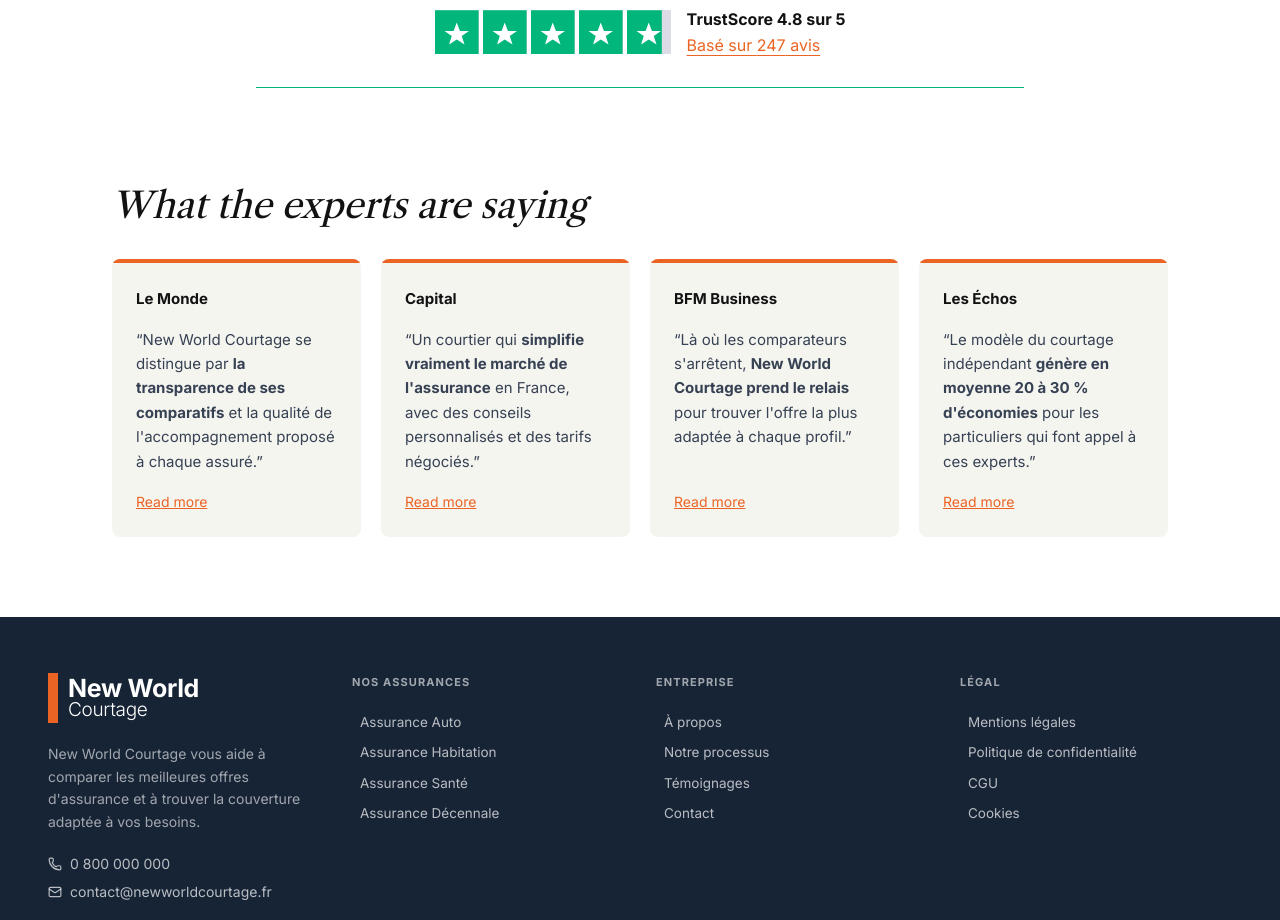
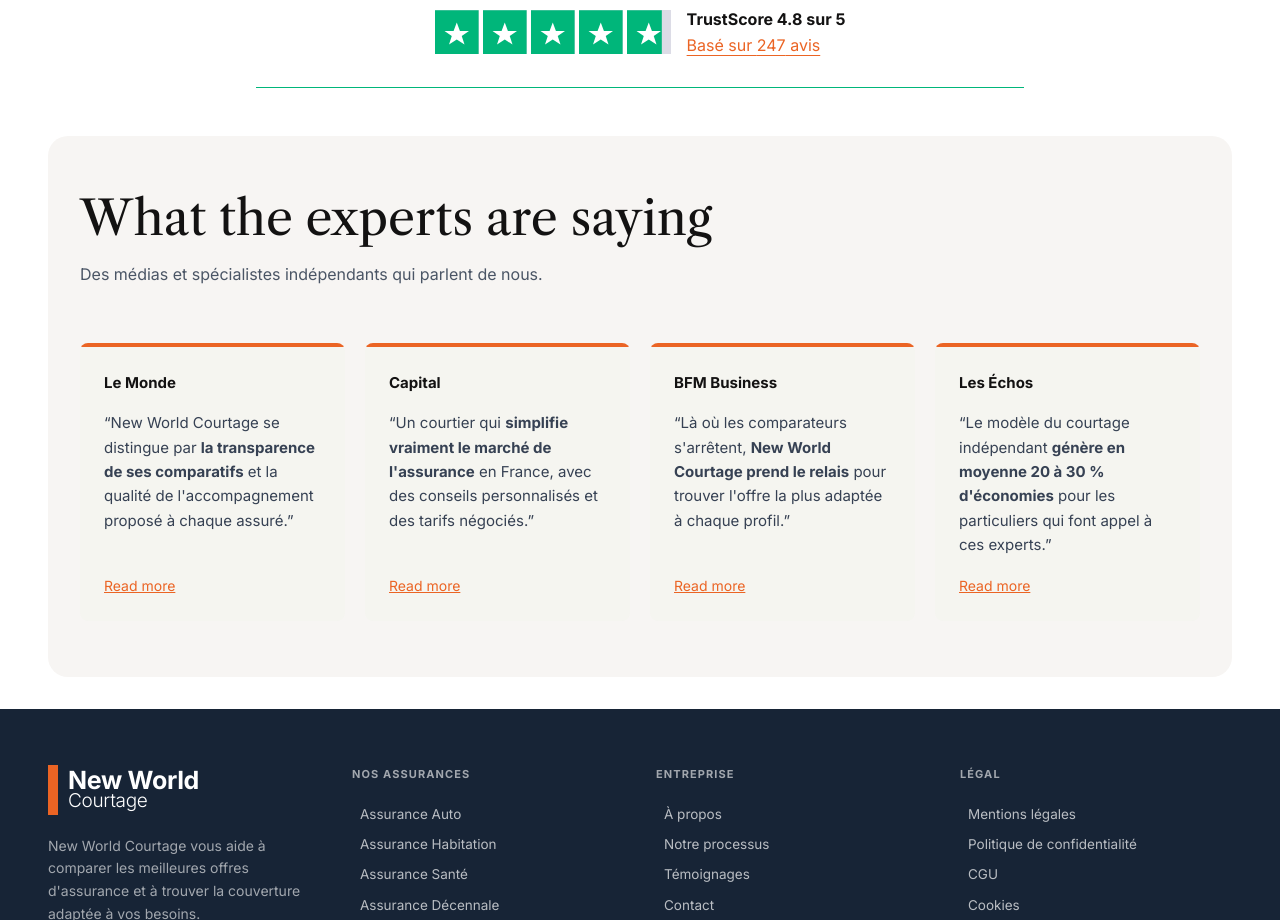
Before and after one commit to mehdibenrabiaa/new_world_courtage, a Next.js app: page /about/reviews in a window 1280 px wide. Shown: the part 827-1747 px from the top of the page. Built offline with nearby package versions, Linux system fonts and the light colour scheme.

Commit message:
experts section: match homepage section skeleton and header style

```diff
--- a/pages/about/reviews.js
+++ b/pages/about/reviews.js
@@ -162,14 +162,23 @@
 
 function ExpertsSection() {
   return (
-    <section className={`${cx} py-10 lg:py-16`}>
-      <h2 className={`text-[28px] lg:text-[36px] leading-[1.2] text-[#131212] mb-8 ${libreCaslon.className}`}>
-        <em>What the experts are saying</em>
-      </h2>
-      <div className="grid grid-cols-1 sm:grid-cols-2 lg:grid-cols-4 gap-5">
-        {EXPERTS.map((e) => (
-          <ExpertCard key={e.id} {...e} />
-        ))}
+    <section className="w-full py-4">
+      <div className="px-4 lg:px-12 2xl:px-24">
+        <div className="rounded-[20px] bg-[var(--color-light)] px-4 py-10 lg:px-8 lg:py-14">
+          <div className="flex flex-col gap-4 max-w-2xl mb-10 lg:mb-14">
+            <h2 className={`text-[8vw] sm:text-[42px] lg:text-[48px] leading-[1.1] text-[#131212] ${libreCaslon.className}`}>
+              What the <em className={`italic ${libreCaslon.className}`}>experts</em> are saying
+            </h2>
+            <p className="text-base text-gray-600 leading-relaxed">
+              Des médias et spécialistes indépendants qui parlent de nous.
+            </p>
+          </div>
+          <div className="grid grid-cols-1 sm:grid-cols-2 lg:grid-cols-4 gap-5">
+            {EXPERTS.map((e) => (
+              <ExpertCard key={e.id} {...e} />
+            ))}
+          </div>
+        </div>
       </div>
     </section>
   );
```
